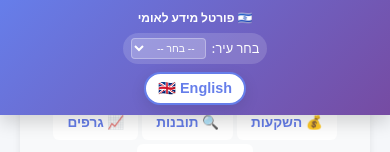
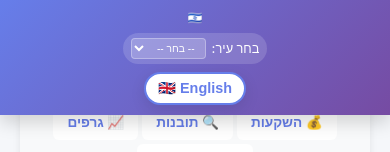
Before and after one commit to Batman100000/vogil, a website: page public/index.html in a window 390 px wide. Shown: the top 152 px of the page. Drawn offline with nearby package versions, Linux system fonts and the light colour scheme.

Commit message:
Simplify header title to flag emoji only
Removed the text "פורטל מידע לאומי" and kept just the Israeli flag emoji (🇮🇱)
for a cleaner, more compact header that works better on mobile.

Co-Authored-By: Claude Haiku 4.5 <noreply@anthropic.com>

```diff
--- a/public/index.html
+++ b/public/index.html
@@ -322,7 +322,7 @@
 <body>
   <!-- Fixed Top Navigation -->
   <nav class="top-nav">
-    <div class="top-nav-title">🇮🇱 פורטל מידע לאומי</div>
+    <div class="top-nav-title">🇮🇱</div>
     <div class="top-nav-content">
       <div class="header-city-selector">
         <label for="headerCitySelector" style="margin: 0;">בחר עיר:</label>
```
